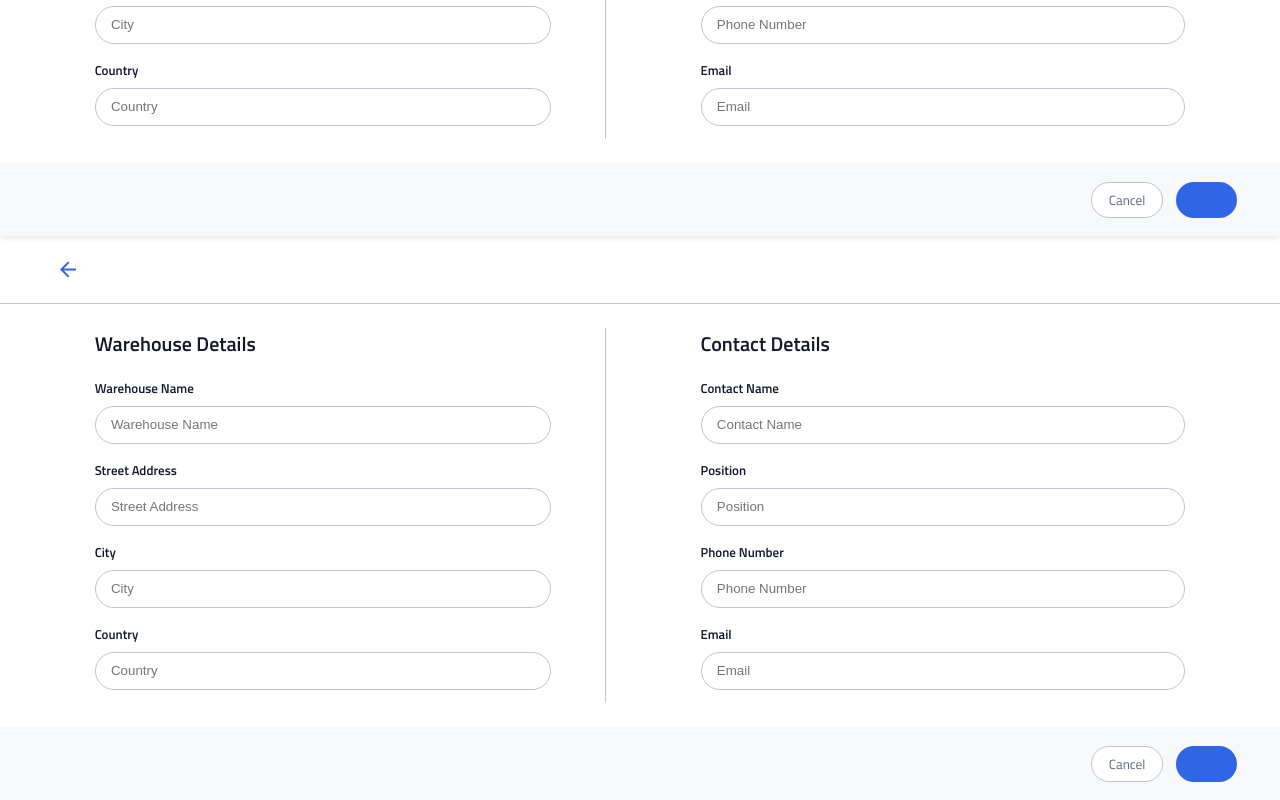
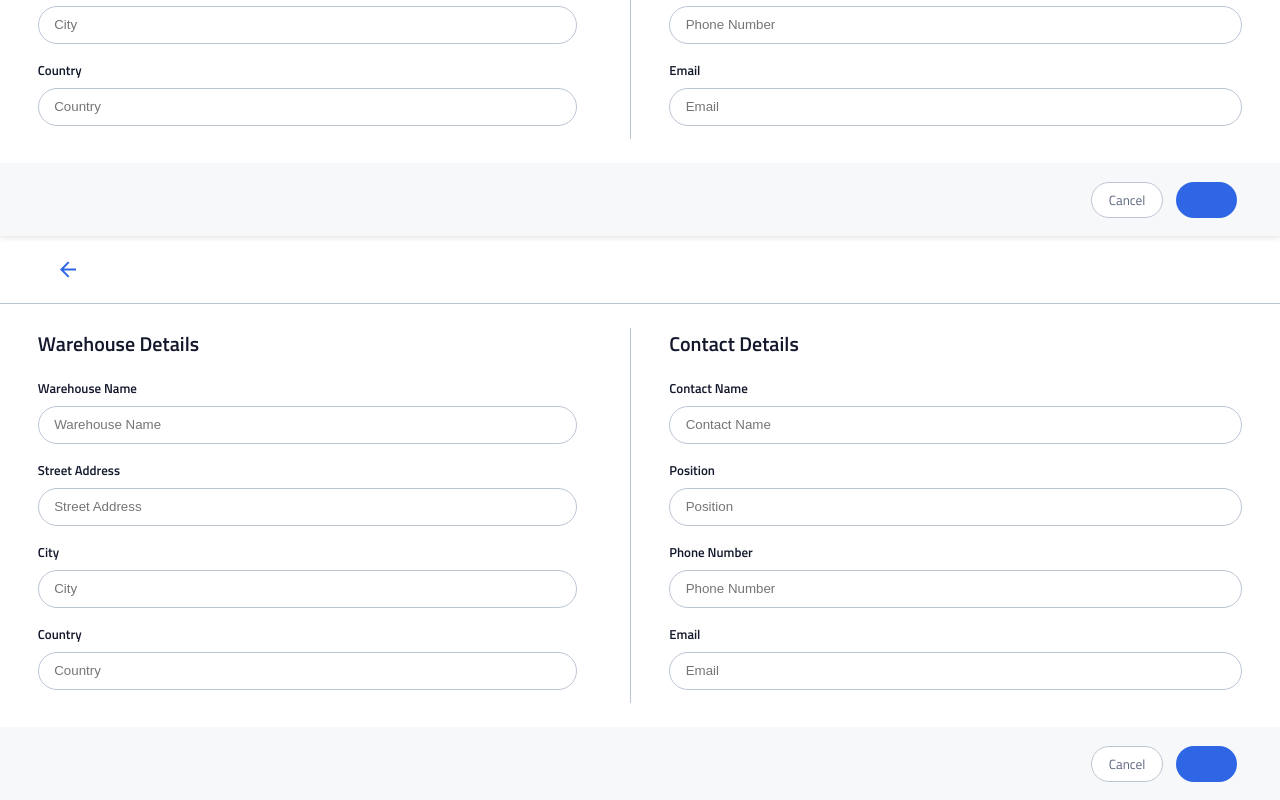
Before and after one commit to Al-Hackman/xmen-in-stock, a React (Create React App) app in the folder client/: page /edit-warehouse in a window 1280 px wide. Shown: the part 328-1128 px from the top of the page. Built offline with nearby package versions, Linux system fonts and the light colour scheme.

Commit message:
a few minore changes to warehouse form styling

```diff
--- a/client/src/App.js
+++ b/client/src/App.js
@@ -12,13 +12,19 @@ class App extends React.Component {
       <>
       <WarehouseForm />
           <Switch>
-          <Route
-                        path="/"
-                        exact
-                        render={(props) => <WarehouseList {...props} />}
-                    />
-            <Route path="/edit-warehouse" render={(routerProps) =><WarehouseForm {...routerProps}/>}/>
-            <Route  path="/add-new-warehouse" render={(routerProps) =><WarehouseForm {...routerProps}/>}/>
+            <Route
+              path="/"
+              exact
+              render={(props) => <WarehouseList {...props} />}
+            />
+            <Route
+              path="/edit-warehouse"
+              render={(routerProps) =><WarehouseForm {...routerProps}/>}
+            />
+            <Route
+              path="/add-warehouse"
+              render={(routerProps) =><WarehouseForm {...routerProps}/>}
+            />
           </Switch>
       </>
     );
--- a/client/src/components/WarehouseForm/WarehouseForm.jsx
+++ b/client/src/components/WarehouseForm/WarehouseForm.jsx
@@ -1,5 +1,5 @@
 import React from 'react';
-import axios from 'axios';
+// import axios from 'axios';
 import backArrowIcon from '../../assets/icons/arrow_back-24px.svg'
 import './WarehouseForm.scss';
 
--- a/client/src/components/WarehouseForm/WarehouseForm.scss
+++ b/client/src/components/WarehouseForm/WarehouseForm.scss
@@ -38,9 +38,9 @@
         padding: 0 1.25em 0.75em 1.3em;
         border-top: 1px solid $dividers-borders;
         @include tablet-up {
-            width: 42%;
+            width: 48%;
             border-top: none;
-            padding: 0 1.65em;
+            padding: 0 1.3em;
             &:first-child {
                 border-right: 1px solid $dividers-borders;
                 padding-right: 4.2vw;
--- a/client/src/styles/global.scss
+++ b/client/src/styles/global.scss
@@ -21,9 +21,6 @@ body {
     color: $primary;
     font-family: "Titillium Web", sans-serif;
 }
-// .App{
-//     font-family: 'Titillium Web';
-// }
 h1,
 h2,
 h3,
```
